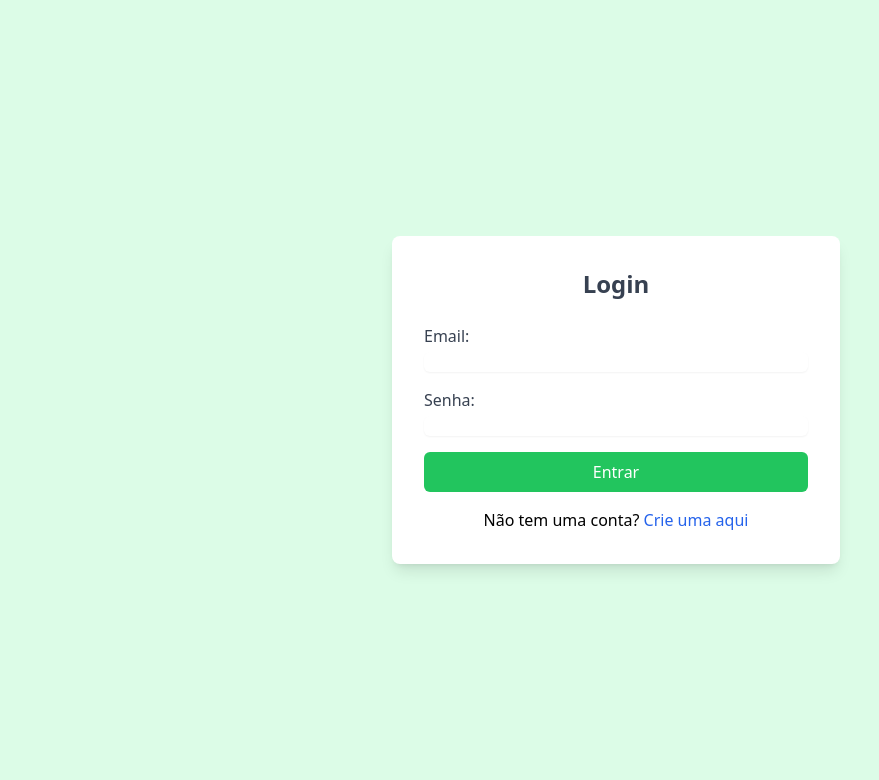
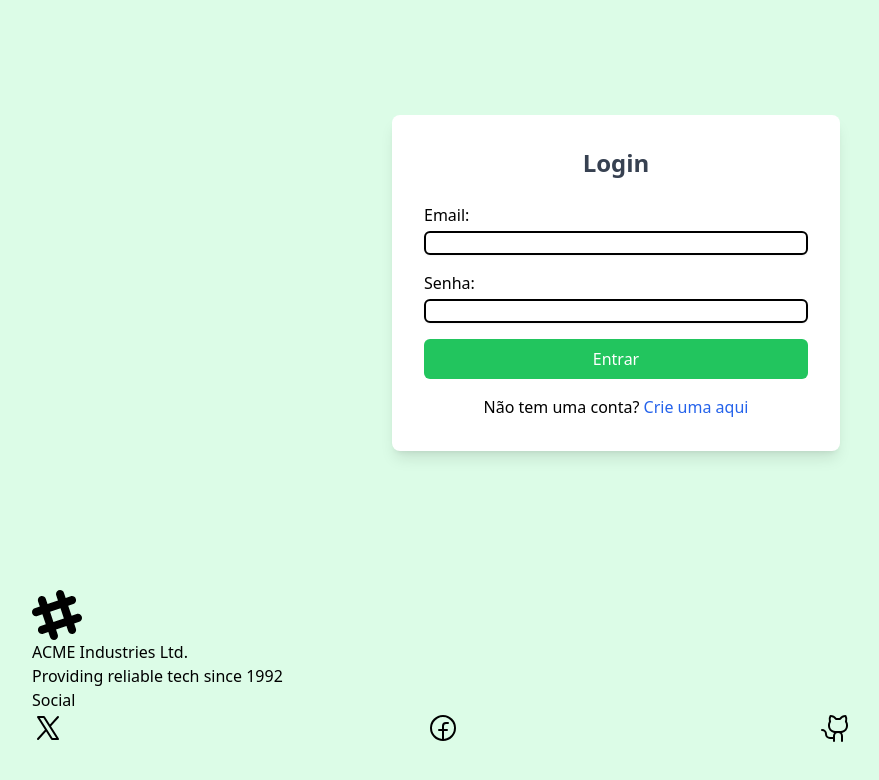
Before and after one commit to DomingosChiconela/TrilhaVerde-FrontEnd, a React (Vite) app: page /login in a window 1280 px wide. Shown: the top 780 px of the page, without its empty margins (24-903 px from the left). Built offline with nearby package versions, Linux system fonts and the light colour scheme.

Commit message:
update pages

```diff
--- a/package.json
+++ b/package.json
@@ -10,10 +10,12 @@
     "preview": "vite preview"
   },
   "dependencies": {
+    "@phosphor-icons/react": "^2.1.7",
     "axios": "^1.7.4",
     "daisyui": "^4.12.10",
     "framer-motion": "^11.3.24",
     "phosphor-icons": "^1.4.2",
+    "phosphor-react": "^1.4.1",
     "react": "^18.3.1",
     "react-dom": "^18.3.1",
     "react-hook-form": "^7.52.2",
--- a/src/App.jsx
+++ b/src/App.jsx
@@ -1,7 +1,7 @@
 // src/App.jsx
 import React from "react";
 import { RouterProvider } from "react-router-dom";
-import { route } from "./router"; // Atualize o caminho para o nome correto do arquivo
+import { route } from "./router.jsx"; // Use a extensão correta se necessário
 
 function App() {
   return (
--- a/src/Pages/forget.jsx
+++ b/src/Pages/forget.jsx
@@ -35,7 +35,7 @@ export const ForgotPassword = () => {
             <input
               type="email"
               {...register('email', { required: 'O email é obrigatório' })}
-              className={`mt-1 block w-full border-gray-300 rounded-md shadow-sm focus:ring-green-500 focus:border-green-500 sm:text-sm ${errors.email ? 'border-red-500' : ''}`}
+              className={`mt-1 block w-full border-2 ${errors.email ? 'border-red-500' : 'border-black'} rounded-md shadow-sm focus:ring-green-500 focus:border-green-500 sm:text-sm`}
             />
             {errors.email && <p className="text-red-500">{errors.email.message}</p>}
           </label>
--- a/src/Pages/login.jsx
+++ b/src/Pages/login.jsx
@@ -2,6 +2,7 @@ import React from 'react';
 import { useForm } from 'react-hook-form';
 import axios from 'axios';
 import { useNavigate } from 'react-router-dom';
+import { Footer } from '../components/footer';
 
 export const Login = () => {
   const { register, handleSubmit, formState: { errors, isSubmitting } } = useForm();
@@ -31,7 +32,8 @@ export const Login = () => {
   };
 
   return (
-    <div className="min-h-screen flex items-center justify-center bg-green-100 p-4">
+    <div className="min-h-screen flex flex-col bg-green-100 p-4">
+      <div className="flex-grow flex items-center justify-center">
         <div className="bg-white p-8 rounded-lg shadow-lg w-full max-w-md">
           <h2 className="text-2xl font-semibold mb-6 text-gray-700 text-center">Login</h2>
 
@@ -40,21 +42,21 @@ export const Login = () => {
             {errorMessage && <p className="text-red-500 mb-4">{errorMessage}</p>}
 
             <label className="block mb-4">
-            <span className="text-gray-700">Email:</span>
+              <span className="text-black">Email:</span>
               <input
                 type="email"
                 {...register('email', { required: 'O email é obrigatório' })}
-              className={`mt-1 block w-full border-gray-300 rounded-md shadow-sm focus:ring-green-500 focus:border-green-500 sm:text-sm ${errors.email ? 'border-red-500' : ''}`}
+                className={`mt-1 block w-full border-2 ${errors.email ? 'border-red-500' : 'border-black'} rounded-md shadow-sm focus:ring-green-500 focus:border-green-500 sm:text-sm`}
               />
               {errors.email && <p className="text-red-500">{errors.email.message}</p>}
             </label>
 
             <label className="block mb-4">
-            <span className="text-gray-700">Senha:</span>
+              <span className="text-black">Senha:</span>
               <input
                 type="password"
                 {...register('password', { required: 'A senha é obrigatória' })}
-              className={`mt-1 block w-full border-gray-300 rounded-md shadow-sm focus:ring-green-500 focus:border-green-500 sm:text-sm ${errors.password ? 'border-red-500' : ''}`}
+                className={`mt-1 block w-full border-2 ${errors.password ? 'border-red-500' : 'border-black'} rounded-md shadow-sm focus:ring-green-500 focus:border-green-500 sm:text-sm`}
               />
               {errors.password && <p className="text-red-500">{errors.password.message}</p>}
             </label>
@@ -73,5 +75,7 @@ export const Login = () => {
           </p>
         </div>
       </div>
+      <Footer />
+    </div>
   );
 };
--- a/src/Pages/reset.jsx
+++ b/src/Pages/reset.jsx
@@ -4,7 +4,7 @@ import axios from 'axios';
 import { useParams, useNavigate } from 'react-router-dom';
 
 export const ResetPassword = () => {
-  const { register, handleSubmit, watch, formState: { errors, isSubmitting } } = useForm();
+  const { register, handleSubmit, formState: { errors, isSubmitting } } = useForm();
   const { token } = useParams();
   const navigate = useNavigate();
   const [message, setMessage] = React.useState('');
@@ -44,22 +44,14 @@ export const ResetPassword = () => {
         <form onSubmit={handleSubmit(onSubmit)}>
           {message && <p className={`mb-4 ${message.includes('Erro') ? 'text-red-500' : 'text-green-500'}`}>{message}</p>}
 
-          <label className="block mb-4">
-            <span className="text-gray-700">Código de Redefinição:</span>
-            <input
-              type="text"
-              {...register('resetCode', { required: 'Código de redefinição é obrigatório' })}
-              className={`mt-1 block w-full border-gray-300 rounded-md shadow-sm focus:ring-green-500 focus:border-green-500 sm:text-sm ${errors.resetCode ? 'border-red-500' : ''}`}
-            />
-            {errors.resetCode && <p className="text-red-500">{errors.resetCode.message}</p>}
-          </label>
+
 
           <label className="block mb-4">
             <span className="text-gray-700">Nova Senha:</span>
             <input
               type="password"
               {...register('newPassword', { required: 'Nova senha é obrigatória' })}
-              className={`mt-1 block w-full border-gray-300 rounded-md shadow-sm focus:ring-green-500 focus:border-green-500 sm:text-sm ${errors.newPassword ? 'border-red-500' : ''}`}
+              className={`mt-1 block w-full border-2 ${errors.newPassword ? 'border-red-500' : 'border-black'} rounded-md shadow-sm focus:ring-green-500 focus:border-green-500 sm:text-sm`}
             />
             {errors.newPassword && <p className="text-red-500">{errors.newPassword.message}</p>}
           </label>
@@ -69,7 +61,7 @@ export const ResetPassword = () => {
             <input
               type="password"
               {...register('confirmPassword', { required: 'Confirmação de senha é obrigatória' })}
-              className={`mt-1 block w-full border-gray-300 rounded-md shadow-sm focus:ring-green-500 focus:border-green-500 sm:text-sm ${errors.confirmPassword ? 'border-red-500' : ''}`}
+              className={`mt-1 block w-full border-2 ${errors.confirmPassword ? 'border-red-500' : 'border-black'} rounded-md shadow-sm focus:ring-green-500 focus:border-green-500 sm:text-sm`}
             />
             {errors.confirmPassword && <p className="text-red-500">{errors.confirmPassword.message}</p>}
           </label>
--- a/src/components/footer.jsx
+++ b/src/components/footer.jsx
@@ -0,0 +1,42 @@
+import { GithubLogo,XLogo,FacebookLogo } from "@phosphor-icons/react";
+
+
+export const Footer = () => {
+    return (
+<footer className="footer bg-neutral text-neutral-content p-10">
+  <aside>
+    <svg
+      width="50"
+      height="50"
+      viewBox="0 0 24 24"
+      xmlns="http://www.w3.org/2000/svg"
+      fillRule="evenodd"
+      clipRule="evenodd"
+      className="fill-current">
+      <path
+        d="M22.672 15.226l-2.432.811.841 2.515c.33 1.019-.209 2.127-1.23 2.456-1.15.325-2.148-.321-2.463-1.226l-.84-2.518-5.013 1.677.84 2.517c.391 1.203-.434 2.542-1.831 2.542-.88 0-1.601-.564-1.86-1.314l-.842-2.516-2.431.809c-1.135.328-2.145-.317-2.463-1.229-.329-1.018.211-2.127 1.231-2.456l2.432-.809-1.621-4.823-2.432.808c-1.355.384-2.558-.59-2.558-1.839 0-.817.509-1.582 1.327-1.846l2.433-.809-.842-2.515c-.33-1.02.211-2.129 1.232-2.458 1.02-.329 2.13.209 2.461 1.229l.842 2.515 5.011-1.677-.839-2.517c-.403-1.238.484-2.553 1.843-2.553.819 0 1.585.509 1.85 1.326l.841 2.517 2.431-.81c1.02-.33 2.131.211 2.461 1.229.332 1.018-.21 2.126-1.23 2.456l-2.433.809 1.622 4.823 2.433-.809c1.242-.401 2.557.484 2.557 1.838 0 .819-.51 1.583-1.328 1.847m-8.992-6.428l-5.01 1.675 1.619 4.828 5.011-1.674-1.62-4.829z"></path>
+    </svg>
+    <p>
+      ACME Industries Ltd.
+      <br />
+      Providing reliable tech since 1992
+    </p>
+  </aside>
+  <nav>
+  <h6 className="footer-title">Social</h6>
+  <div className="grid grid-flow-col gap-4">
+    <a href="https://example.com" aria-label="X Logo">
+      <XLogo size={32} />
+    </a>
+    <a href="https://facebook.com" aria-label="Facebook Logo">
+      <FacebookLogo size={32} />
+    </a>
+    <a href="https://github.com" aria-label="Github Logo">
+      <GithubLogo size={32} />
+    </a>
+  </div>
+</nav>
+
+</footer>
+ );
+}
--- a/src/router.jsx
+++ b/src/router.jsx
@@ -7,8 +7,8 @@ import AdminPage from './Pages/admin';
 import NotFound from './Pages/notfound';
 import Dashboard from './components/dashbord';
 import Feedbacks from './components/feedbacks';
-import Settings from './components/settings';
 import Users from './components/users';
+import Settings from './components/setings';
 
 export const route = createBrowserRouter([
     {
```
Also changed, not shown: src/Pages/singup.jsx (+15 -8 lines), src/components/feedbacks.jsx (+7 -7 lines), src/components/header.jsx (added, +109 -0 lines), src/components/setings.jsx (renamed from src/components/settings.jsx), 1 other file (tests, documents, lock files or other folders). Lines whose indentation alone changed are shown as unchanged.
